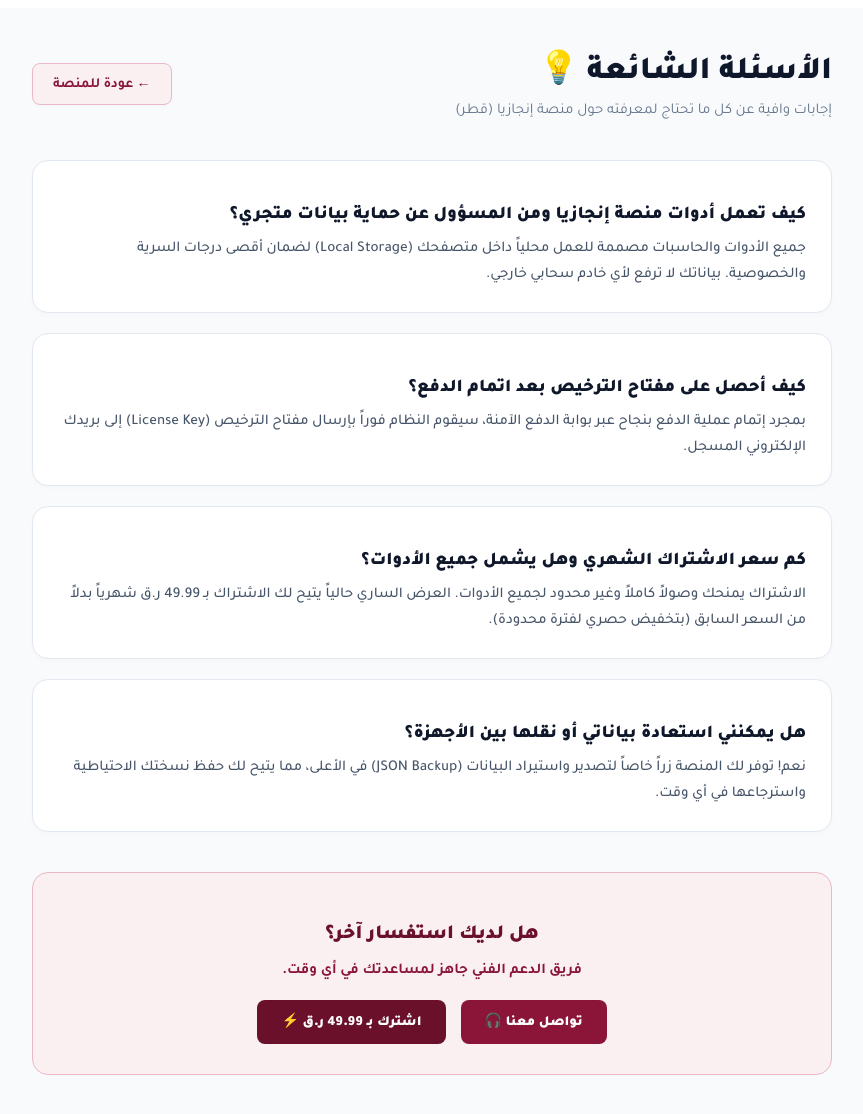
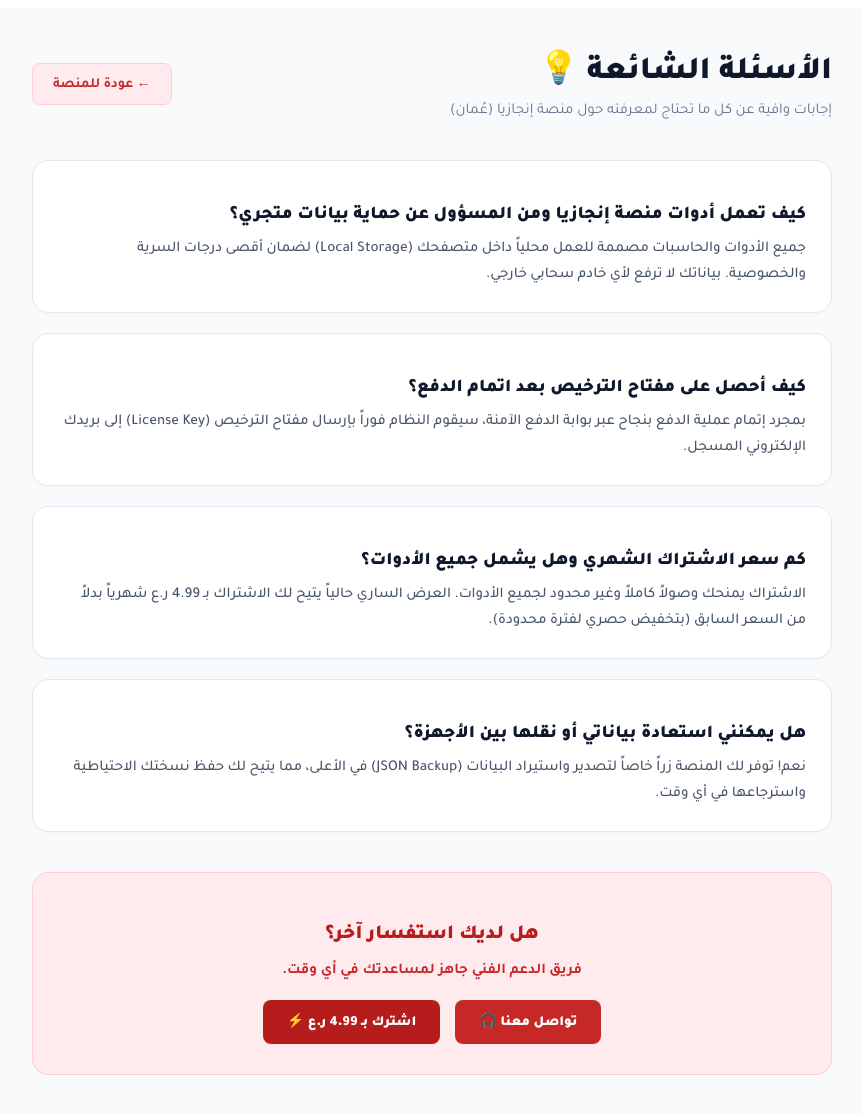
Before and after one commit to engaziasa-lang/engazia-app, a Next.js app: page /om/support/faq in a window 1280 px wide. Shown: the top 1114 px of the page, without its empty margins (208-1071 px from the left). Built offline with nearby package versions, Linux system fonts and the light colour scheme.

Commit message:
Update page.tsx

```diff
--- a/app/om/support/faq/page.tsx
+++ b/app/om/support/faq/page.tsx
@@ -3,7 +3,7 @@
 import React, { useState, useEffect } from 'react';
 import Link from 'next/link';
 
-export default function FAQPageQA() {
+export default function FAQPageOM() {
   const [lang, setLang] = useState<'ar' | 'en'>('ar');
   const LEMON_CHECKOUT_URL = 'https://enjazya.lemonsqueezy.com/checkout/buy/dce1dd80-3422-43ba-aed5-8ef2dcd38d6d';
 
@@ -13,19 +13,19 @@ export default function FAQPageQA() {
       if (savedLang) {
         setLang(savedLang);
       }
-      document.title = savedLang === 'en' ? 'Enjazya | FAQ (Qatar)' : 'إنجازيا | الأسئلة الشائعة (قطر)';
+      document.title = savedLang === 'en' ? 'Enjazya | FAQ (Oman)' : 'إنجازيا | الأسئلة الشائعة (عُمان)';
     }
   }, []);
 
   const t = {
     ar: {
       title: 'الأسئلة الشائعة 💡',
-      desc: 'إجابات وافية عن كل ما تحتاج لمعرفته حول منصة إنجازيا (قطر)',
+      desc: 'إجابات وافية عن كل ما تحتاج لمعرفته حول منصة إنجازيا (عُمان)',
       back: '← عودة للمنصة',
       otherTitle: 'هل لديك استفسار آخر؟',
       otherDesc: 'فريق الدعم الفني جاهز لمساعدتك في أي وقت.',
       contactBtn: 'تواصل معنا 🎧',
-      subBtn: 'اشترك بـ 49.99 ر.ق ⚡',
+      subBtn: 'اشترك بـ 4.99 ر.ع ⚡',
       faqs: [
         {
           q: 'كيف تعمل أدوات منصة إنجازيا ومن المسؤول عن حماية بيانات متجري؟',
@@ -37,7 +37,7 @@ export default function FAQPageQA() {
         },
         {
           q: 'كم سعر الاشتراك الشهري وهل يشمل جميع الأدوات؟',
-          a: 'الاشتراك يمنحك وصولاً كاملاً وغير محدود لجميع الأدوات. العرض الساري حالياً يتيح لك الاشتراك بـ 49.99 ر.ق شهرياً بدلاً من السعر السابق (بتخفيض حصري لفترة محدودة).'
+          a: 'الاشتراك يمنحك وصولاً كاملاً وغير محدود لجميع الأدوات. العرض الساري حالياً يتيح لك الاشتراك بـ 4.99 ر.ع شهرياً بدلاً من السعر السابق (بتخفيض حصري لفترة محدودة).'
         },
         {
           q: 'هل يمكنني استعادة بياناتي أو نقلها بين الأجهزة؟',
@@ -47,12 +47,12 @@ export default function FAQPageQA() {
     },
     en: {
       title: 'Frequently Asked Questions 💡',
-      desc: 'Comprehensive answers to everything you need to know about the Enjazya platform (Qatar)',
+      desc: 'Comprehensive answers to everything you need to know about the Enjazya platform (Oman)',
       back: '→ Back to Hub',
       otherTitle: 'Have another question?',
       otherDesc: 'Our technical support team is ready to help you at any time.',
       contactBtn: 'Contact Us 🎧',
-      subBtn: 'Subscribe for 49.99 QAR ⚡',
+      subBtn: 'Subscribe for 4.99 OMR ⚡',
       faqs: [
         {
           q: 'How do Enjazya tools work and who is responsible for protecting my store data?',
@@ -64,7 +64,7 @@ export default function FAQPageQA() {
         },
         {
           q: 'How much is the monthly subscription and does it include all tools?',
-          a: 'The subscription grants you full and unlimited access to all tools. The current active offer allows you to subscribe for 49.99 QAR monthly instead of the regular price (exclusive discount for a limited time).'
+          a: 'The subscription grants you full and unlimited access to all tools. The current active offer allows you to subscribe for 4.99 OMR monthly instead of the regular price (exclusive discount for a limited time).'
         },
         {
           q: 'Can I restore my data or transfer it between devices?',
@@ -86,7 +86,7 @@ export default function FAQPageQA() {
             <h1 style={{ fontSize: '32px', fontWeight: 900, color: '#0f172a', margin: '0 0 10px 0' }}>{text.title}</h1>
             <p style={{ color: '#64748b', fontSize: '15px', margin: 0 }}>{text.desc}</p>
           </div>
-          <Link href="/hub/qa" style={{ background: '#FAF0F2', border: '1px solid #EBB8C6', color: '#8A1538', padding: '10px 20px', borderRadius: '8px', textDecoration: 'none', fontWeight: 700, fontSize: '14px', boxShadow: '0 2px 4px rgba(0,0,0,0.02)' }}>
+          <Link href="/hub/om" style={{ background: '#FFEBEE', border: '1px solid #FFCDD2', color: '#C62828', padding: '10px 20px', borderRadius: '8px', textDecoration: 'none', fontWeight: 700, fontSize: '14px', boxShadow: '0 2px 4px rgba(0,0,0,0.02)' }}>
             {text.back}
           </Link>
         </div>
@@ -100,12 +100,12 @@ export default function FAQPageQA() {
           ))}
         </div>
 
-        <div style={{ background: '#FAF0F2', border: '1px solid #EBB8C6', padding: '30px', borderRadius: '16px', textAlign: 'center' }}>
-          <h3 style={{ color: '#6A102B', fontSize: '20px', fontWeight: 900, marginBottom: '10px' }}>{text.otherTitle}</h3>
-          <p style={{ color: '#8A1538', fontSize: '15px', marginBottom: '20px', fontWeight: 700 }}>{text.otherDesc}</p>
+        <div style={{ background: '#FFEBEE', border: '1px solid #FFCDD2', padding: '30px', borderRadius: '16px', textAlign: 'center' }}>
+          <h3 style={{ color: '#B71C1C', fontSize: '20px', fontWeight: 900, marginBottom: '10px' }}>{text.otherTitle}</h3>
+          <p style={{ color: '#C62828', fontSize: '15px', marginBottom: '20px', fontWeight: 700 }}>{text.otherDesc}</p>
           <div style={{ display: 'flex', justifyContent: 'center', gap: '15px', flexWrap: 'wrap', flexDirection: lang === 'ar' ? 'row' : 'row-reverse' }}>
-            <Link href="/qa/support/contact" style={{ background: '#8A1538', color: '#fff', padding: '12px 24px', borderRadius: '8px', textDecoration: 'none', fontWeight: 900, fontSize: '14px' }}>{text.contactBtn}</Link>
-            <a href={LEMON_CHECKOUT_URL} target="_blank" rel="noopener noreferrer" style={{ background: '#6A102B', color: '#fff', padding: '12px 24px', borderRadius: '8px', textDecoration: 'none', fontWeight: 900, fontSize: '14px' }}>{text.subBtn}</a>
+            <Link href="/om/support/contact" style={{ background: '#C62828', color: '#fff', padding: '12px 24px', borderRadius: '8px', textDecoration: 'none', fontWeight: 900, fontSize: '14px' }}>{text.contactBtn}</Link>
+            <a href={LEMON_CHECKOUT_URL} target="_blank" rel="noopener noreferrer" style={{ background: '#B71C1C', color: '#fff', padding: '12px 24px', borderRadius: '8px', textDecoration: 'none', fontWeight: 900, fontSize: '14px' }}>{text.subBtn}</a>
           </div>
         </div>
       </div>
```
